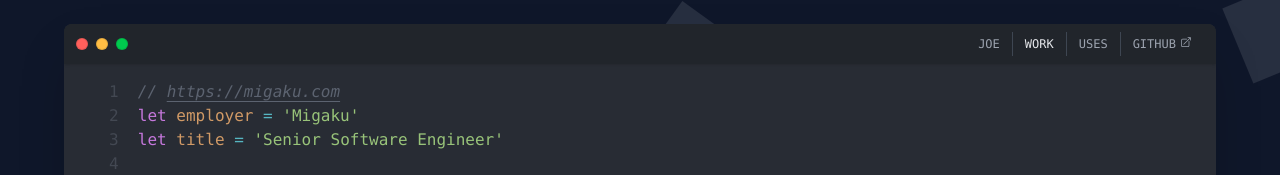
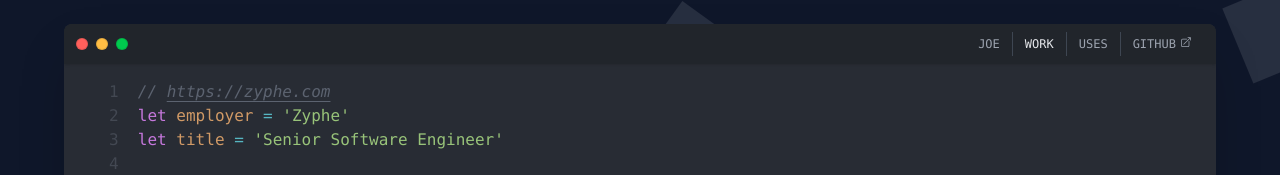
Before and after one commit to josephmcg/portfolio, a Next.js app: page /work in a window 1280 px wide. Shown: the top 175 px of the page. Built offline with nearby package versions, Linux system fonts and the light colour scheme.

Commit message:
feat: update employer info (#113)
* feat: update employer info

* chore: trigger CI checks

```diff
--- a/src/app/work/page.tsx
+++ b/src/app/work/page.tsx
@@ -7,7 +7,7 @@
 export const metadata: Metadata = {
   title: 'Work',
   description:
-    'Joe McGrath, Senior Software Engineer at Migaku, specializes in programming, problem solving, and web performance optimization. With seasoned skills in TypeScript, React, and Vue, Joe leads cross-functional teams to build marketing websites and web applications, while focusing on accessibility and internationalization.',
+    'Joe McGrath, Senior Software Engineer at Zyphe, specializes in programming, problem solving, and web performance optimization. With seasoned skills in TypeScript, React, and Vue, Joe leads cross-functional teams to build marketing websites and web applications, while focusing on accessibility and internationalization.',
   alternates: {
     canonical: INTERNAL_ROUTE.WORK,
   },
@@ -19,17 +19,17 @@
     comment: (
       <a
         className="underline hover:text-link"
-        href="https://migaku.com"
+        href="https://zyphe.com"
         target="_blank"
       >
-        https://migaku.com
+        https://zyphe.com
       </a>
     ),
   },
   {
     declaration: 'let',
     name: 'employer',
-    value: 'Migaku',
+    value: 'Zyphe',
     type: 'string',
   },
   {
```
Also changed, not shown: 1 other file (tests, documents, lock files or other folders).
